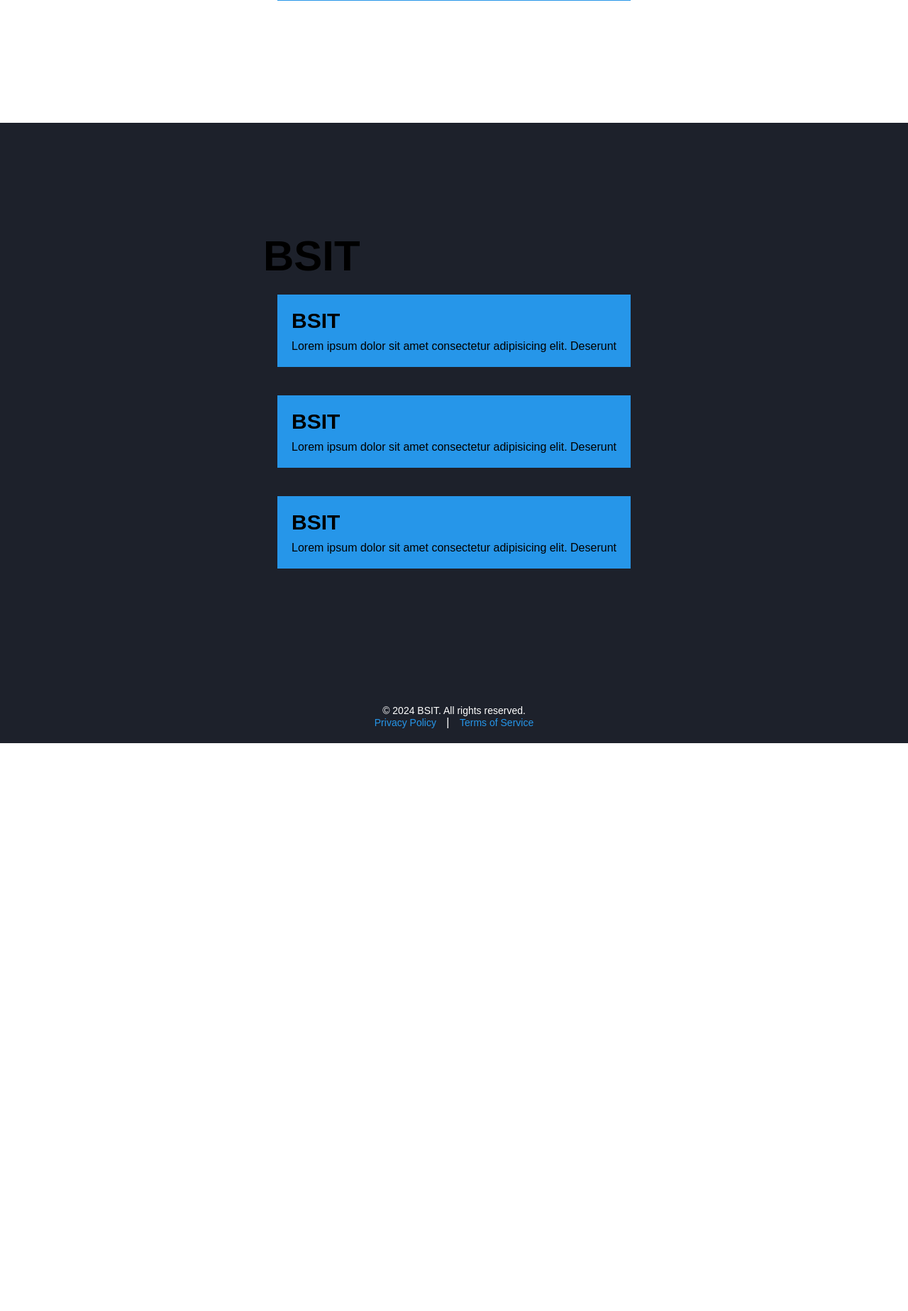
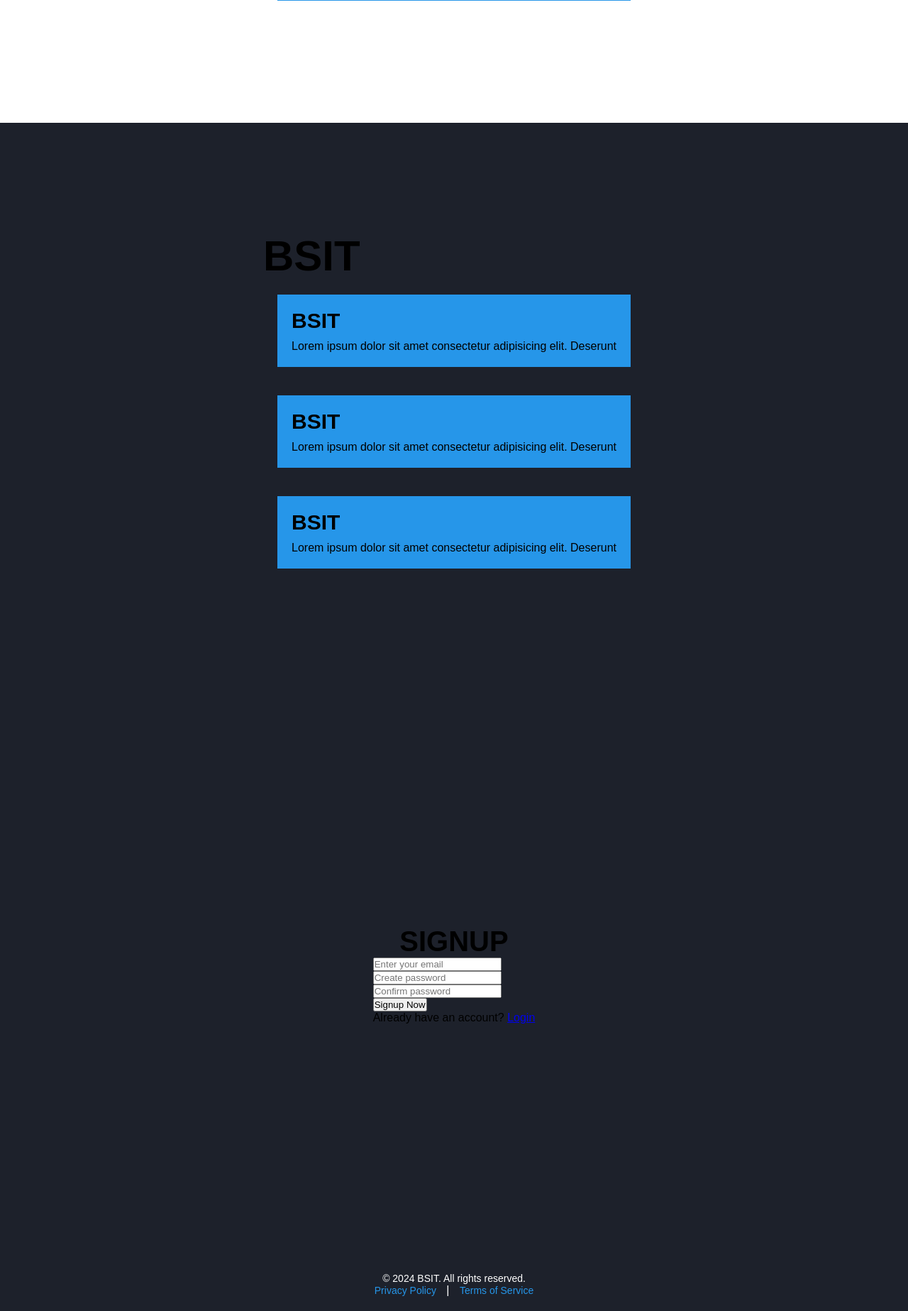
Before and after one commit to cr4zyCute/Bsit-profiling-vincent, a PHP site: page / in a window 1280 px wide. Shown: the part 2227-4074 px from the top of the page at 71% size. Before the commit the page ends 3274 px from the top, so only its background shows below. Run offline with PHP 8.4, Linux system fonts and the light colour scheme.

Commit message:
20/11/24/2:17

```diff
--- a/css/index.css
+++ b/css/index.css
@@ -25,6 +25,7 @@ header {
     max-width: 1200px;
     margin: 0 auto;
     justify-content: space-between;
+    background-color: #165a8e;
 }
 .navbar .hamburger-btn {
     display: none;
--- a/index.php
+++ b/index.php
@@ -4,13 +4,14 @@
     <meta charset="UTF-8">
     <meta name="viewport" content="width=device-width, initial-scale=1.0">
     <title>Document</title>
+    <link rel="icon" href="./images/bsitlogo.png">
     <link rel="stylesheet" href="./css/index.css">
 </head>
 <body>
  <header>
-//NIkki gwapo
+
         <nav class="navbar">
-            <span class="hamburger-btn material-symbols-rounded">Menu</span>
+            <span class="hamburger-btn material-symbols-rounded">menu</span>
             <a href="#" class="logo">
                 <img src="images/logo.jpg" alt="logo">
                 <h2>CodingNepal</h2>
@@ -18,8 +19,6 @@
             <ul class="links">
                 <span class="close-btn material-symbols-rounded">close</span>
                 <li><a href="#">Home</a></li>
-                <li><a href="#">Portfolio</a></li>
-                <li><a href="#">Courses</a></li>
                 <li><a href="#">About us</a></li>
                 <li><a href="#">Contact us</a></li>
             </ul>
@@ -100,6 +99,30 @@
             </div>
         </div>
     </section>
+    <section>
+       <div class="form signup_form">
+          <form action="#">
+            <h2>Signup</h2>
+            <div class="input_box">
+              <input type="email" placeholder="Enter your email" required />
+              <i class="uil uil-envelope-alt email"></i>
+            </div>
+            <div class="input_box">
+              <input type="password" placeholder="Create password" required />
+              <i class="uil uil-lock password"></i>
+              <i class="uil uil-eye-slash pw_hide"></i>
+            </div>
+            <div class="input_box">
+              <input type="password" placeholder="Confirm password" required />
+              <i class="uil uil-lock password"></i>
+              <i class="uil uil-eye-slash pw_hide"></i>
+            </div>
+            <button class="button">Signup Now</button>
+            <div class="login_signup">Already have an account? <a href="#" id="login">Login</a></div>
+          </form>
+        </div>
+      </div>
+    </section>
 
     <footer>
         <p>&copy; 2024 BSIT. All rights reserved.</p>
```
Also changed, not shown: js/index.js (added, +32 -0 lines), images/IMG_3564.jpg (added), images/bsitlogo.png (added).
